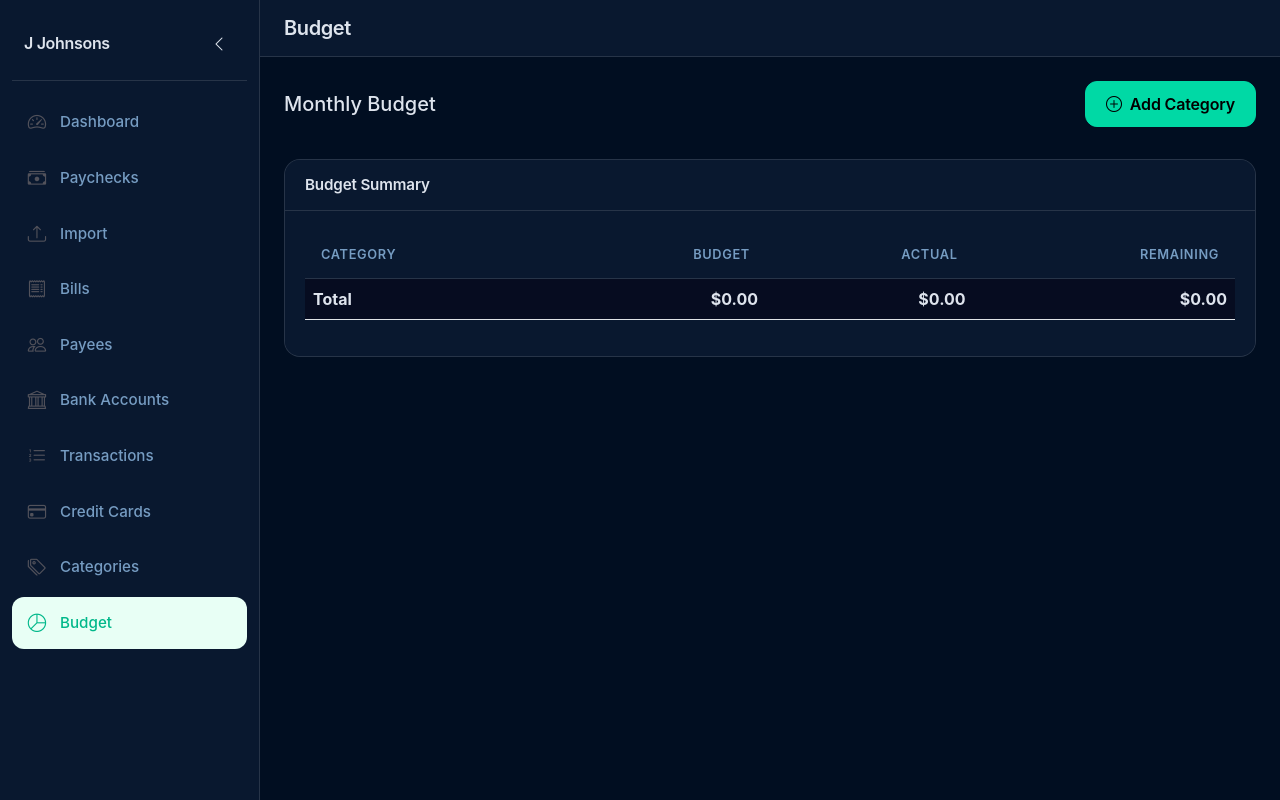
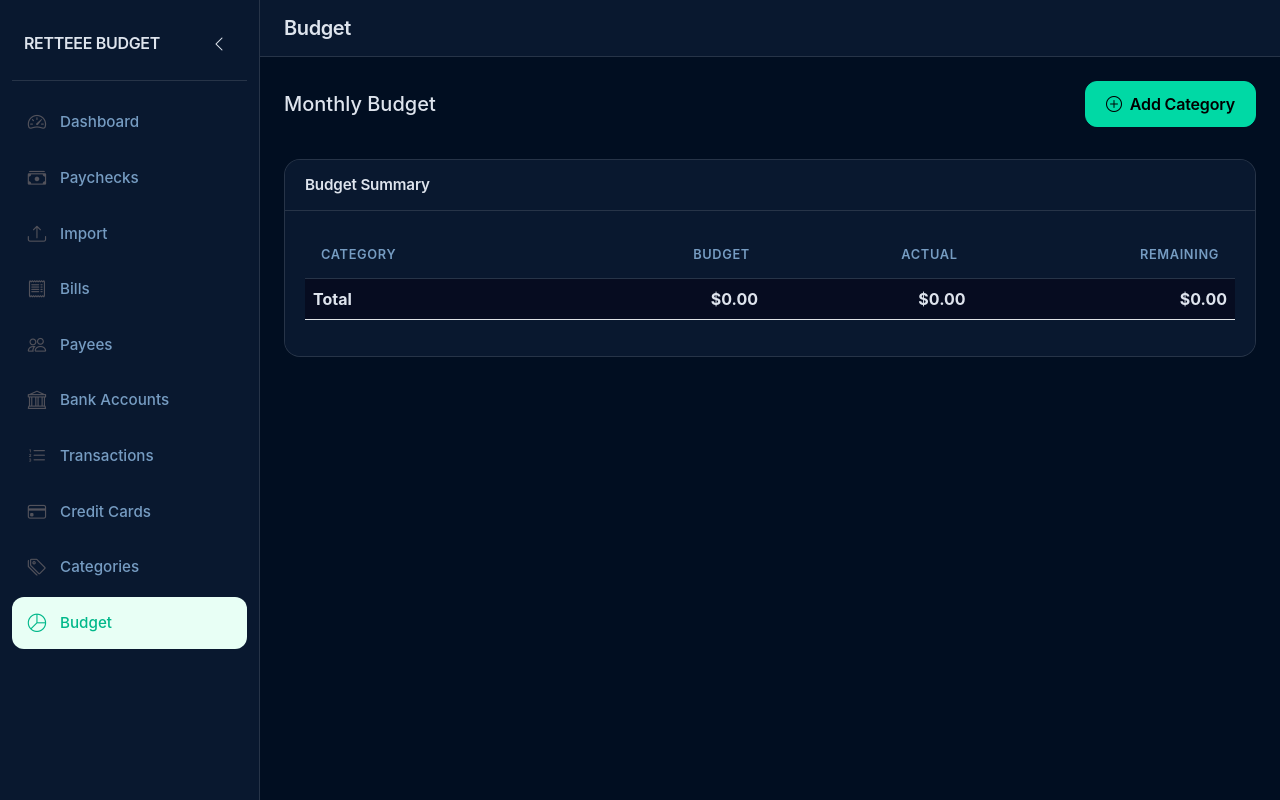
Before and after one commit to Richmediarts/budget_app, a Flask app: page /budget in a window 1280 px wide. Run offline with Flask 3, Linux system fonts and the light colour scheme; data that the repository does not hold is empty.

Commit message:
Update Title
New Title

```diff
--- a/templates/base.html
+++ b/templates/base.html
@@ -6,7 +6,7 @@
     <meta name="theme-color" content="#0A0A0B">
     <meta name="apple-mobile-web-app-capable" content="yes">
     <meta name="apple-mobile-web-app-status-bar-style" content="black-translucent">
-    <title>{% block title %}J Johnsons{% endblock %}</title>
+    <title>{% block title %}RETTEEE BUDGET{% endblock %}</title>
     <link href="https://cdn.jsdelivr.net/npm/bootstrap@5.3.2/dist/css/bootstrap.min.css" rel="stylesheet">
     <link href="https://cdn.jsdelivr.net/npm/bootstrap-icons@1.11.1/font/bootstrap-icons.css" rel="stylesheet">
     <link rel="stylesheet" href="/static/css/style.css">
@@ -37,7 +37,7 @@
 
     <div class="offcanvas offcanvas-start d-md-none" tabindex="-1" id="mobileSidebar">
         <div class="offcanvas-header">
-            <h5 class="offcanvas-title">J Johnsons</h5>
+            <h5 class="offcanvas-title">RETTEEE BUDGET</h5>
             <button type="button" class="btn-close text-reset" data-bs-dismiss="offcanvas"></button>
         </div>
         <div class="offcanvas-body">
@@ -78,7 +78,7 @@
 
 <div class="sidebar d-none d-md-block" id="sidebar">
         <div class="sidebar-header">
-            <h4>J Johnsons</h4>
+            <h4>RETTEEE BUDGET</h4>
             <button class="sidebar-toggle" onclick="toggleSidebar()" title="Toggle Sidebar">
                 <i class="bi bi-chevron-left"></i>
             </button>
--- a/templates/budget.html
+++ b/templates/budget.html
@@ -1,6 +1,6 @@
 {% extends "base.html" %}
 
-{% block title %}Budget - J Johnsons{% endblock %}
+{% block title %}Budget - RETTEEE BUDGET{% endblock %}
 {% block page_title %}Budget{% endblock %}
 
 {% block content %}
--- a/templates/categories.html
+++ b/templates/categories.html
@@ -1,6 +1,6 @@
 {% extends "base.html" %}
 
-{% block title %}Categories - J Johnsons{% endblock %}
+{% block title %}Categories - RETTEEE BUDGET{% endblock %}
 {% block page_title %}Categories{% endblock %}
 
 {% block content %}
--- a/templates/dashboard.html
+++ b/templates/dashboard.html
@@ -1,6 +1,6 @@
 {% extends "base.html" %}
 
-{% block title %}Dashboard - J Johnsons{% endblock %}
+{% block title %}Dashboard - RETTEEE BUDGET{% endblock %}
 {% block page_title %}Dashboard{% endblock %}
 
 {% block content %}
```
